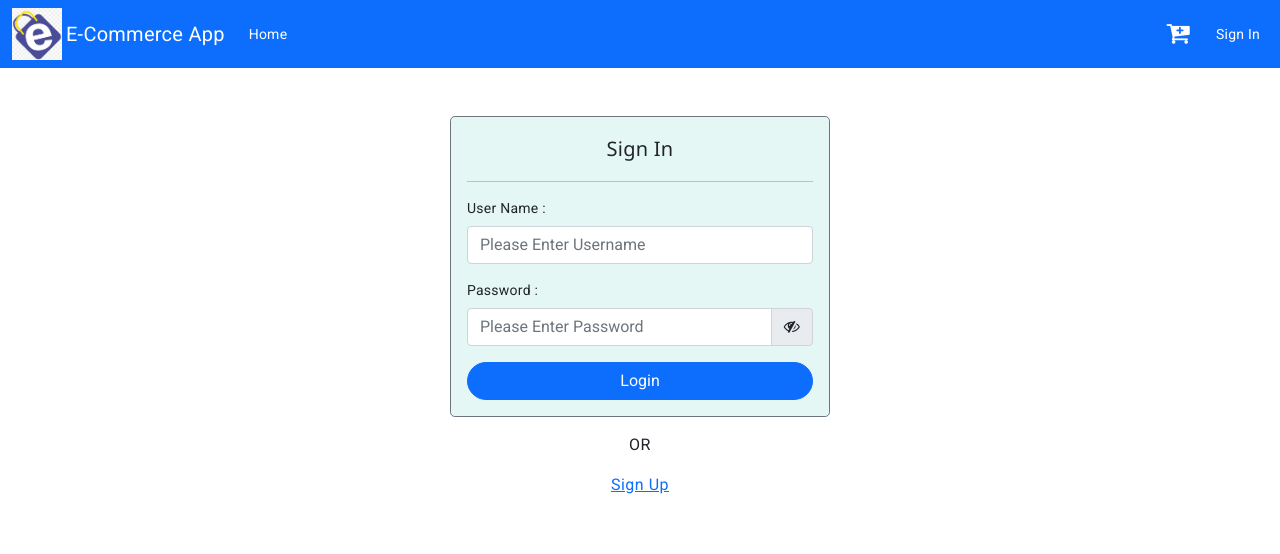
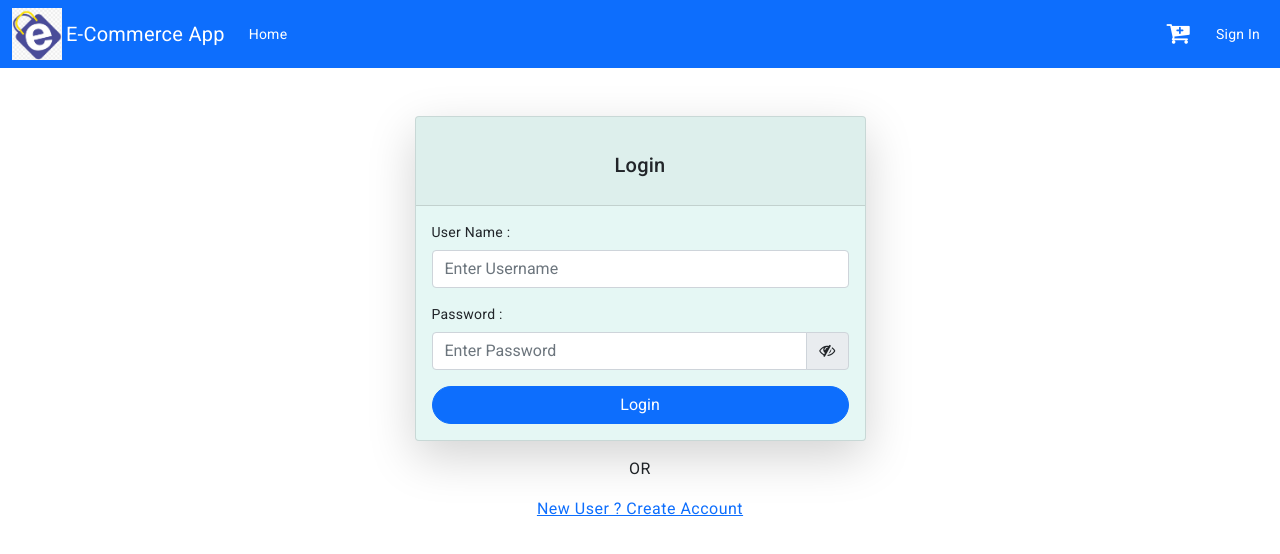
Before and after one commit to pritamjadge/ecommerce-angular-app, an Angular app: page /login in a window 1280 px wide. Shown: the top 554 px of the page. Built offline with nearby package versions, Linux system fonts and the light colour scheme.

Commit message:
login page design change. app header part expand by using container-fluid.

```diff
--- a/src/app/app.component.html
+++ b/src/app/app.component.html
@@ -1,7 +1,7 @@
 <ng-container *ngIf="isPageNotFound | async">
   <app-nav-bar></app-nav-bar>
 </ng-container>
-<div class="container">
+<div class="container-fluid">
   <router-outlet></router-outlet>
   <!--  <app-login (isLogin)="checkIsLogin($event)"></app-login>-->
 </div>
--- a/src/app/pages/nav-bar/login/login.component.html
+++ b/src/app/pages/nav-bar/login/login.component.html
@@ -1,23 +1,25 @@
-<div class="row mt-5"> <!--  class="was-validated" -->
-  <div class="col-md-4 offset-md-4 border border-secondary p-3 rounded-3"
-       style="background-color: rgb(229, 247, 244);">
-    <h2 class="text-center" style="font-family: 'Segoe UI', Tahoma, Geneva, Verdana, sans-serif;">Sign In</h2>
-    <hr>
+<div class="container mt-5">
+  <div class="row justify-content-center">
+    <div class="col-md-5 rounded-5">
+      <div class="card shadow-lg rounded" style="background-color: rgb(229, 247, 244);">
+        <div class="card-header">
+          <h2 class="text-center mt-4">Login</h2>
+        </div>
+        <div class="card-body">
           <form [formGroup]="loginForm" (submit)="onSubmit()">
             <div class="mb-3 floatingInput">
               <label for="username" class="form-label">User Name :</label>
               <input type="text" class="form-control" id="username" formControlName="username"
-               placeholder="Please Enter Username">
+                     placeholder="Enter Username">
               <!-- <div class="invalid-feedback">
               Please enter Valid Email ID
           </div> -->
             </div>
 
-
             <label for="password" class="form-label">Password :</label>
             <div class="mb-3 input-group">
               <input [type]="passwordStatus" class="form-control" id="password" formControlName="password"
-               placeholder="Please Enter Password">
+                     placeholder="Enter Password">
               <span class="input-group-text" (click)="showHidePassword();">
                         <div *ngIf="!passwordShow; else elseBlock"><i class="fa fa-eye-slash" aria-hidden="true"></i>
                         </div>
@@ -27,6 +29,7 @@
             <button type="submit" class="btn btn-primary rounded-pill" style="width: 100%;">Login</button>
             <!-- [disabled]="!loginForm.valid" -->
           </form>
+        </div>
       </div>
     </div>
     <div class="row mt-3" [ngStyle]="{'display': showAlert}">
@@ -42,5 +45,7 @@
         </div>
       </div>
     </div>
+  </div>
   <h4 class="text-center mt-3">OR</h4>
-<h4 class="text-center"><a routerLink="/sign-up">Sign Up</a></h4>
+  <h4 class="text-center"><a routerLink="/sign-up">New User ? Create Account</a></h4>
+</div>
```
Lines whose indentation alone changed are shown as unchanged.
